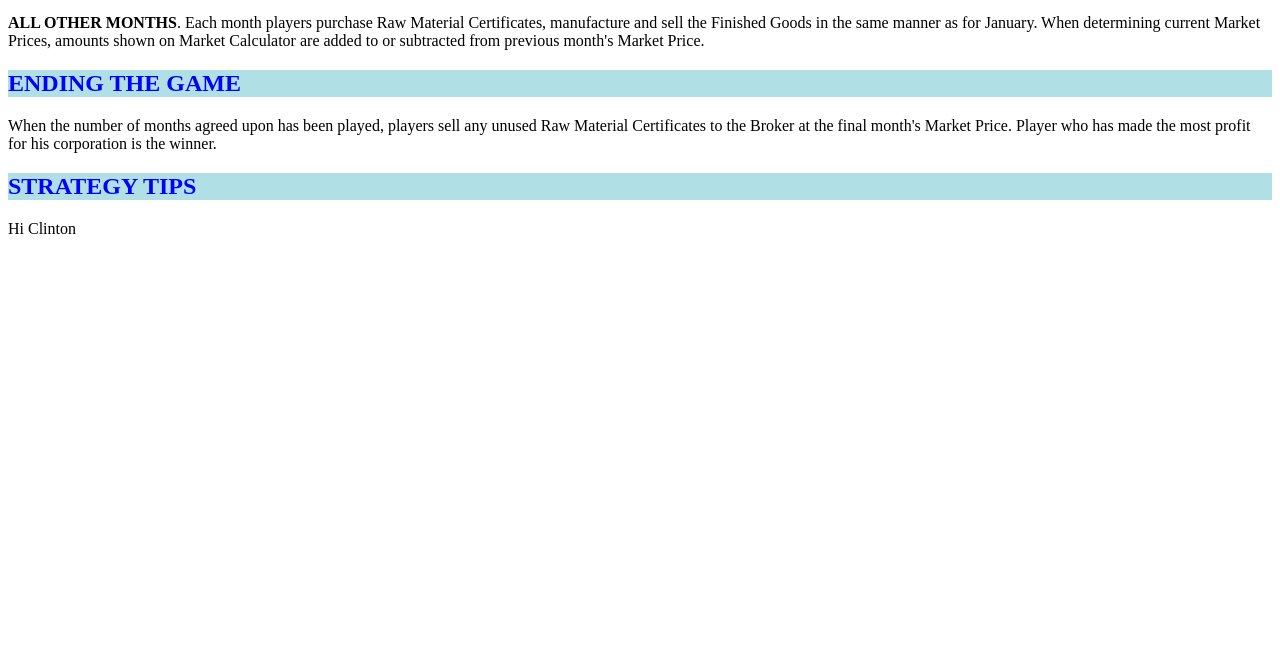
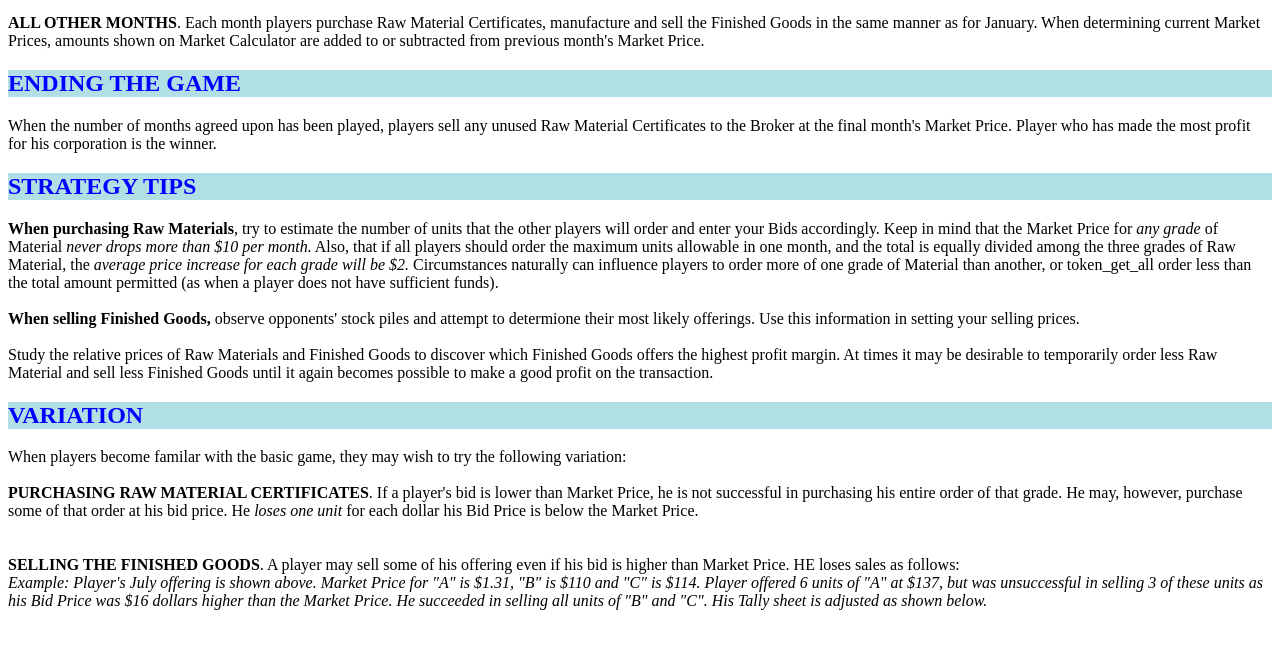
Before and after one commit to bubbajdf/Executive-Decision, a PHP site: page /instructions.php in a window 1280 px wide. Shown: the part 2323-2995 px from the top of the page. Before the commit the page ends 2557 px from the top, so only its background shows below. Run offline with PHP 8.4, Linux system fonts and the light colour scheme; some libraries are stand-ins or nearby versions.

Commit message:
Update instructions.php

```diff
--- a/instructions.php
+++ b/instructions.php
@@ -295,7 +295,45 @@ who has made the most profit for his corporation is the winner.
 </div>
 <h2>STRATEGY TIPS</h2>
 <div>
-Hi Clinton
+<b>When purchasing Raw Materials</b>, try to estimate the number of units that
+the other players will order and enter your Bids accordingly.  Keep in mind that
+the Market Price for <i>any grade</i> of Material <i>never drops more than $10 per month.</i>
+Also, that if all players should order the maximum units allowable in one month,
+and the total is equally divided among the three grades of Raw Material, the
+<i>average price increase for each grade will be $2.</i>  Circumstances naturally
+can influence players to order more of one grade of Material than another, or token_get_all
+order less than the total amount permitted (as when a player does not have
+sufficient funds).
+<br><br>
+<b>When selling Finished Goods,</b> observe opponents' stock piles and attempt to
+determione their most likely offerings.  Use this information in setting your
+selling prices.
+<br><br>
+Study the relative prices of Raw Materials and Finished Goods to discover which
+Finished Goods offers the highest profit margin.  At times it may be desirable to
+temporarily order less Raw Material and sell less Finished Goods until it again
+becomes possible to make a good profit on the transaction.
 </div>
+<h2>VARIATION</h2>
+<div>
+When players become familar with the basic game, they may wish to try the
+following variation:
+<br><br>
+<b>PURCHASING RAW MATERIAL CERTIFICATES</b>.  If a player's bid is lower than
+Market Price, he is not successful in purchasing his entire order of that grade.
+He may, however, purchase some of that order at his bid price.  He <i>loses
+one unit</i> for each dollar his Bid Price is below the Market Price.
+</div>
+<br><br>
+<b>SELLING THE FINISHED GOODS</b>.  A player may sell some of his offering
+even if his bid is higher than Market Price.  HE loses sales as follows:
+<br>
+<table>
+</table>
+<i>Example: Player's July offering is shown above.  Market Price for "A" is $1.31,
+"B" is $110 and "C" is $114.  Player offered 6 units of "A" at $137, but was
+unsuccessful in selling 3 of these units as his Bid Price was $16 dollars
+higher than the Market Price.  He succeeded in selling all units of "B"
+and "C".  His Tally sheet is adjusted as shown below.</i>
 </div>  <!-- END MAIN  ACCORDION -->
 <br><br><br>
```
